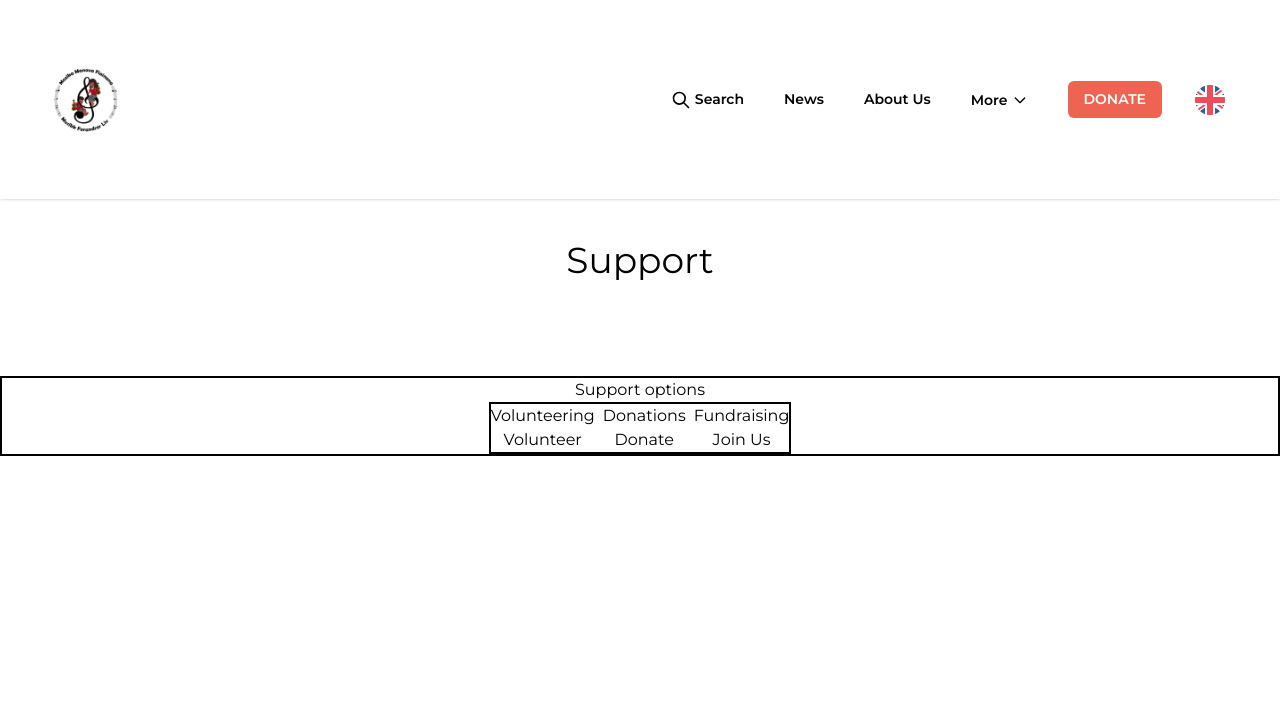
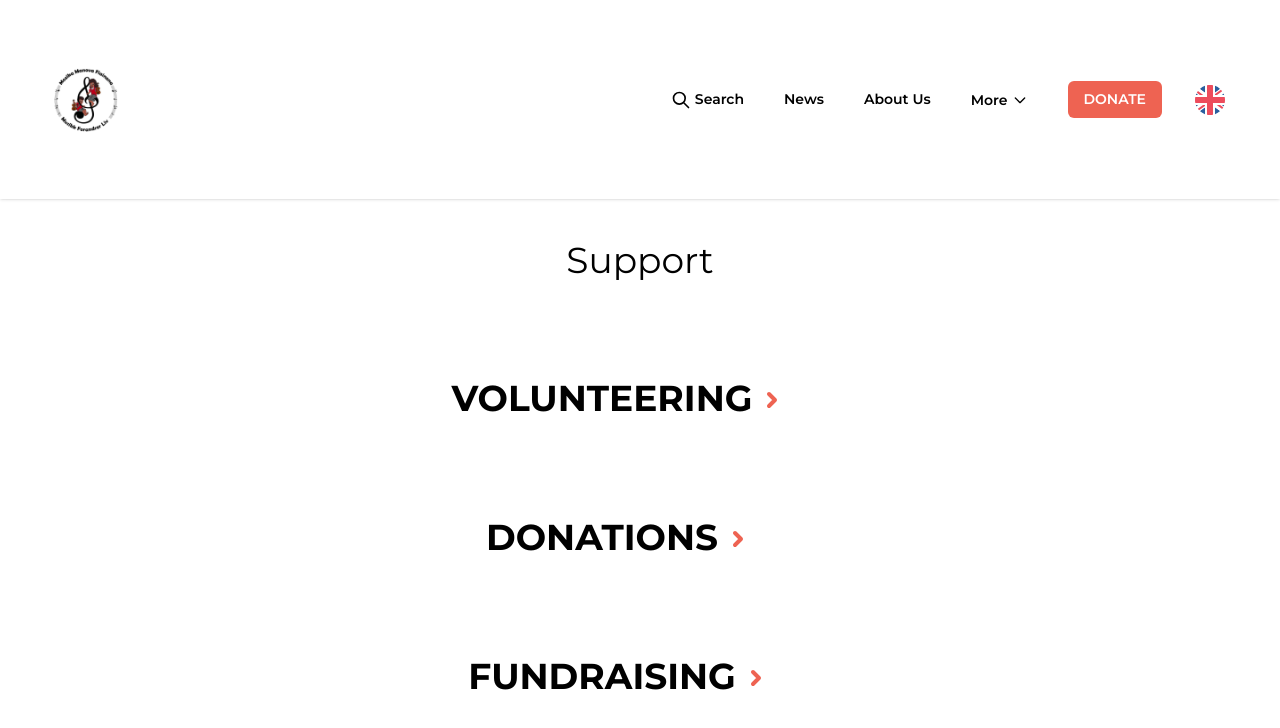
Before and after one commit to NoroffFEU/musikkforandrerliv.no, a React (Vite) app: page /support in a window 1280 px wide. Shown: the top 728 px of the page. Built offline with nearby package versions, Linux system fonts and the light colour scheme; a web font is replaced by a local one.

Commit message:
trying to make stuff pretty

```diff
--- a/src/components/SupportPage/SupportOptionSingle.jsx
+++ b/src/components/SupportPage/SupportOptionSingle.jsx
@@ -1,9 +1,72 @@
-const SupportOptionSingle = ({ title, textContent, ctaText }) => {
+import { useState } from 'react';
+
+import { Link } from 'react-router-dom';
+
+const SupportOptionSingle = ({ title, ariaDescription, textContent }) => {
+  const [isOpen, setIsOpen] = useState(false);
+
+  // Responsive stroke width based on screen size
+  const getStrokeWidth = () => {
+    if (window.innerWidth >= 1024) return 4; // Large screens
+    if (window.innerWidth >= 768) return 3;  // Medium screens
+    return 2;                                // Small screens
+  };
+
+  const [strokeWidth, setStrokeWidth] = useState(getStrokeWidth());
+
+  // Update strokeWidth on resize
+  useState(() => {
+    const handleResize = () => setStrokeWidth(getStrokeWidth());
+    window.addEventListener('resize', handleResize);
+    return () => window.removeEventListener('resize', handleResize);
+  }, []);
+
   return (
-    <div>
-      <h3>{title}</h3>
-      <p>{textContent}</p>
-      <button className="cursor-pointer">{ctaText}</button>
+    <div className="w-full grid my-auto mr-8 justify-start pb-4 lg:pb-16">
+      <div className={`flex gap-2 justify-center items-center transition-all duration-300 relative text-center${isOpen ? ' translate-y-[-6px]' : ''}`}>
+        <h3 className="font-bold uppercase text-4xl text-center">{title}</h3>
+        <button
+          className="cursor-pointer text-[var(--color-sunset-red)] hover:text-[var(--color-hover-red)] transition-colors duration-300 ease-in-out"
+          aria-label={ariaDescription || title}
+          onClick={() => setIsOpen((prev) => !prev)}
+        >
+          <span
+            aria-hidden="true"
+            className={`inline-block transition-transform duration-300 ease-[cubic-bezier(0.4,0,0.2,1)] ${isOpen ? 'rotate-0' : '-rotate-90'} text-center`}
+          >
+            <svg width="36" height="36" fill="none" viewBox="0 0 36 36">
+              <path
+                d="M6 9l6 6 6-6"
+                stroke="currentColor"
+                strokeWidth={strokeWidth}
+                strokeLinecap="round"
+                strokeLinejoin="round"
+              />
+            </svg>
+          </span>
+        </button>
+      </div>
+      <div
+        id="drawer"
+        className={[
+          "overflow-hidden transition-all duration-300 ease-in-out max-w-[37ch] max-w-[60vw] mx-auto text-left",
+          isOpen
+            ? "h-full py-4 opacity-100"
+            : "h-0 py-0 opacity-0"
+        ].join(' ')}
+        aria-hidden={!isOpen}
+      >
+        <p>{textContent}</p>
+        <div className="flex">
+          <Link
+            to="#"
+            id='cta-support'
+            className="uppercase text-white bg-[var(--color-sunset-red)] py-2 px-4 rounded-[9px] my-8"
+          >
+            Go to Form
+          </Link>
+        </div>
+      </div>
     </div>
   );
 };
--- a/src/components/SupportPage/SupportOptions.jsx
+++ b/src/components/SupportPage/SupportOptions.jsx
@@ -1,26 +1,35 @@
 import SupportOptionSingle from './SupportOptionSingle.jsx';
+
+const supportOptionsData = [
+  {
+    title: 'Volunteering',
+    ariaDescription: '',
+    textContent: "Would you like to make a difference for street children in one of the world's poorest countries? We are looking for individuals who want to volunteer with us in Madagascar. Primarily, we are seeking those with an interest in or education related to music.We find that students greatly benefit from instruction by professional musicians.Currently, there is no professional symphony orchestra in Madagascar, so we rely on bringing in teaching expertise from outside.We hope to have volunteers in shorter or longer periods during 2024, especially for viola, cello, flute, and clarinet, possibly a conductor as well. Furthermore, we always need people with talents for practical work such as maintenance, carpentry, artists, arts and crafts teachers, healthcare professionals, photographers, and more. We are also open to other groups and talents, so please get in touch, and we'll see if MMF is the right fit for you! If you are curious and think this could be exciting, please fill out the form, and we will contact you."
+  },
+  {
+    title: 'Donations',
+    ariaDescription: '',
+    textContent: 'The funds that come in go towards covering everything from food, clothing, education, equipment, healthcare, medicines, and dental care for the children, as well as the operation of the music school and salaries for our staff. Give a simple amount: You choose how much you want to support with. Vipps to 784870 or transfer to account number: 3260.13.19038. You can also fill out the form and choose a payment plan and payment method. Thank you for your support!'
+  },
+  {
+    title: 'Fundraising',
+    ariaDescription: '',
+    textContent: "Over the past few years, we have been fortunate to have many enthusiastic individuals who have fundraised in connection with birthdays and other events. We have also had several people who have organized collections of equipment for both the children and instruments for the music school. Please feel free to contact us if you wish to start a fundraiser or crowdfunding campaign to support our work."
+  }
+]
 
 const SupportOptions = () => {
   return (
-    <div className="w-full grid justify-center text-center border-2 my-24">
-      <h2>Support options</h2>
-      <div className="flex gap-2 border-2">
+    <div className="w-full grid justify-center text-center my-24 gap-8 bg-white">
+      {supportOptionsData.map((option, index) => (
         <SupportOptionSingle
-          title="Volunteering"
-          textContent=""
-          ctaText="Volunteer"
+          key={option.title}
+          title={option.title}
+          ariaDescription={option.ariaDescription}
+          textContent={option.textContent}
+          tabIndex={index + 1}
         />
-        <SupportOptionSingle
-          title="Donations"
-          textContent=""
-          ctaText="Donate"
-        />
-        <SupportOptionSingle
-          title="Fundraising"
-          textContent=""
-          ctaText="Join Us"
-        />
-      </div>
+      ))}
     </div>
   );
 };
```
